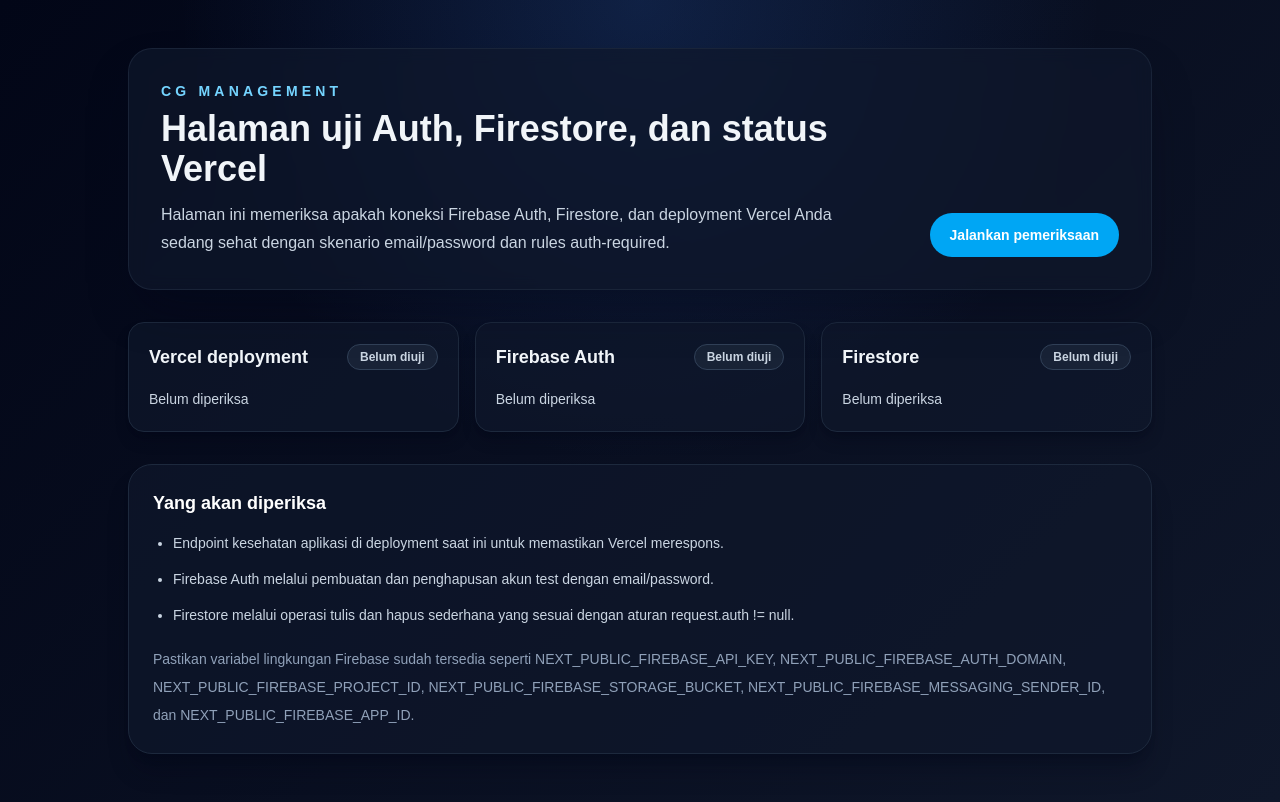
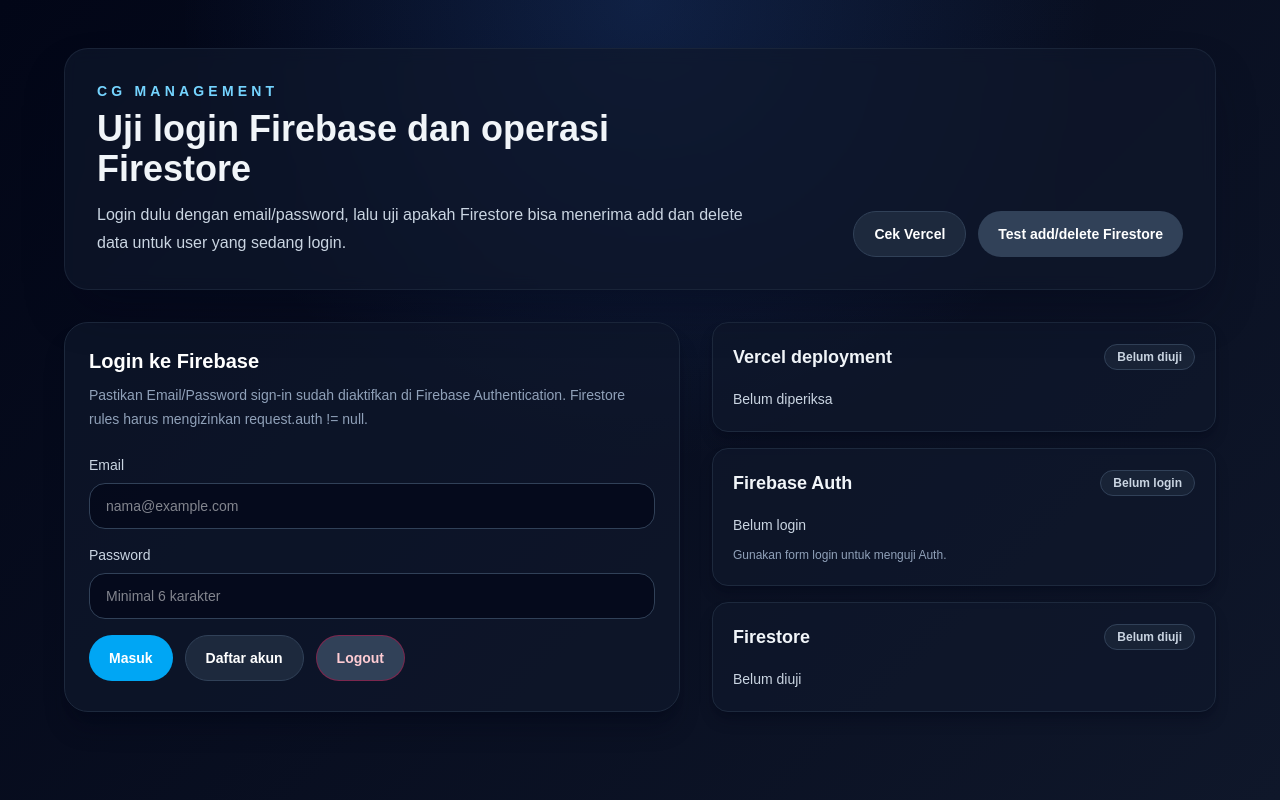
Before and after one commit to oCharybd1s/cgmanagement, a Next.js app: page / in a window 1280 px wide. Built offline with nearby package versions, Linux system fonts and the light colour scheme; no server answers.

Commit message:
fix testing firebase 3

```diff
--- a/app/page.tsx
+++ b/app/page.tsx
@@ -1,6 +1,16 @@
 "use client";
 
-import { useState } from "react";
+import { FormEvent, useEffect, useMemo, useState } from "react";
+import { getApps, initializeApp } from "firebase/app";
+import {
+  createUserWithEmailAndPassword,
+  getAuth,
+  onAuthStateChanged,
+  signInWithEmailAndPassword,
+  signOut,
+  User,
+} from "firebase/auth";
+import { addDoc, collection, deleteDoc, getFirestore } from "firebase/firestore";
 
 type CheckStatus = "idle" | "running" | "success" | "error";
 
@@ -10,6 +20,20 @@
   message: string;
   detail?: string;
 };
+
+const FIREBASE_CONFIG = {
+  apiKey: process.env.NEXT_PUBLIC_FIREBASE_API_KEY ?? "AIzaSyDyBKZ5ZS9QvdV6LQfV6xqCgAxj1oY7unM",
+  authDomain: process.env.NEXT_PUBLIC_FIREBASE_AUTH_DOMAIN ?? "cgmanagement.firebaseapp.com",
+  projectId: process.env.NEXT_PUBLIC_FIREBASE_PROJECT_ID ?? "cgmanagement",
+  storageBucket: process.env.NEXT_PUBLIC_FIREBASE_STORAGE_BUCKET ?? "cgmanagement.firebasestorage.app",
+  messagingSenderId: process.env.NEXT_PUBLIC_FIREBASE_MESSAGING_SENDER_ID ?? "347897744849",
+  appId: process.env.NEXT_PUBLIC_FIREBASE_APP_ID ?? "1:347897744849:web:833ec327e5077fc330e4f0",
+};
+
+function getFirebaseConfig() {
+  const hasRequiredFields = Object.values(FIREBASE_CONFIG).every((value) => Boolean(value));
+  return hasRequiredFields ? FIREBASE_CONFIG : null;
+}
 
 function statusBadgeClass(status: CheckStatus) {
   switch (status) {
@@ -25,22 +49,208 @@
 }
 
 export default function Home() {
-  const [results, setResults] = useState<CheckResult[]>([
-    { label: "Vercel deployment", status: "idle", message: "Belum diperiksa" },
-    { label: "Firebase Auth", status: "idle", message: "Belum diperiksa" },
-    { label: "Firestore", status: "idle", message: "Belum diperiksa" },
-  ]);
+  const firebaseConfig = useMemo(() => getFirebaseConfig(), []);
+  const [email, setEmail] = useState("");
+  const [password, setPassword] = useState("");
+  const [user, setUser] = useState<User | null>(null);
   const [busy, setBusy] = useState(false);
+  const [vercelStatus, setVercelStatus] = useState<CheckResult>({
+    label: "Vercel deployment",
+    status: "idle",
+    message: "Belum diperiksa",
+  });
+  const [authStatus, setAuthStatus] = useState<CheckResult>({
+    label: "Firebase Auth",
+    status: "idle",
+    message: "Belum login",
+  });
+  const [firestoreStatus, setFirestoreStatus] = useState<CheckResult>({
+    label: "Firestore",
+    status: "idle",
+    message: "Belum diuji",
+  });
 
-  async function runChecks() {
+  useEffect(() => {
+    if (!firebaseConfig) {
+      setAuthStatus({
+        label: "Firebase Auth",
+        status: "error",
+        message: "Konfigurasi Firebase belum siap",
+        detail: "Isi NEXT_PUBLIC_FIREBASE_* di Vercel atau .env.local.",
+      });
+      return;
+    }
+
+    const app = getApps()[0] ?? initializeApp(firebaseConfig);
+    const auth = getAuth(app);
+    const unsubscribe = onAuthStateChanged(auth, (currentUser) => {
+      setUser(currentUser);
+      if (currentUser) {
+        setAuthStatus({
+          label: "Firebase Auth",
+          status: "success",
+          message: "Sudah login",
+          detail: currentUser.email ?? "Email tidak tersedia",
+        });
+      } else {
+        setAuthStatus({
+          label: "Firebase Auth",
+          status: "idle",
+          message: "Belum login",
+          detail: "Gunakan form login untuk menguji Auth.",
+        });
+      }
+    });
+
+    return () => unsubscribe();
+  }, [firebaseConfig]);
+
+  async function handleAuth(action: "login" | "register") {
+    if (!firebaseConfig) {
+      setAuthStatus({
+        label: "Firebase Auth",
+        status: "error",
+        message: "Konfigurasi Firebase belum siap",
+        detail: "Isi NEXT_PUBLIC_FIREBASE_* di Vercel atau .env.local.",
+      });
+      return;
+    }
+
+    if (!email || !password) {
+      setAuthStatus({
+        label: "Firebase Auth",
+        status: "error",
+        message: "Email dan password wajib diisi",
+      });
+      return;
+    }
+
     setBusy(true);
+    setAuthStatus({
+      label: "Firebase Auth",
+      status: "running",
+      message: action === "login" ? "Mencoba login..." : "Membuat akun...",
+    });
 
-    const nextResults: CheckResult[] = [
-      { label: "Vercel deployment", status: "running", message: "Memeriksa endpoint kesehatan..." },
-      { label: "Firebase Auth", status: "running", message: "Mencoba akun email/password via Admin SDK..." },
-      { label: "Firestore", status: "running", message: "Menguji write/delete dengan aturan auth-required..." },
-    ];
-    setResults(nextResults);
+    try {
+      const app = getApps()[0] ?? initializeApp(firebaseConfig);
+      const auth = getAuth(app);
+      const credential =
+        action === "login"
+          ? await signInWithEmailAndPassword(auth, email, password)
+          : await createUserWithEmailAndPassword(auth, email, password);
+
+      setUser(credential.user);
+      setAuthStatus({
+        label: "Firebase Auth",
+        status: "success",
+        message: action === "login" ? "Login berhasil" : "Akun berhasil dibuat",
+        detail: credential.user.email ?? "Email tidak tersedia",
+      });
+    } catch (error) {
+      setAuthStatus({
+        label: "Firebase Auth",
+        status: "error",
+        message: action === "login" ? "Login gagal" : "Pembuatan akun gagal",
+        detail: error instanceof Error ? error.message : "Tidak ada detail",
+      });
+    } finally {
+      setBusy(false);
+    }
+  }
+
+  async function handleLogout() {
+    if (!firebaseConfig) {
+      return;
+    }
+
+    setBusy(true);
+    try {
+      const app = getApps()[0] ?? initializeApp(firebaseConfig);
+      const auth = getAuth(app);
+      await signOut(auth);
+      setUser(null);
+      setAuthStatus({
+        label: "Firebase Auth",
+        status: "idle",
+        message: "Berhasil logout",
+      });
+    } catch (error) {
+      setAuthStatus({
+        label: "Firebase Auth",
+        status: "error",
+        message: "Logout gagal",
+        detail: error instanceof Error ? error.message : "Tidak ada detail",
+      });
+    } finally {
+      setBusy(false);
+    }
+  }
+
+  async function handleFirestoreTest() {
+    if (!firebaseConfig) {
+      setFirestoreStatus({
+        label: "Firestore",
+        status: "error",
+        message: "Konfigurasi Firebase belum siap",
+        detail: "Isi NEXT_PUBLIC_FIREBASE_* di Vercel atau .env.local.",
+      });
+      return;
+    }
+
+    if (!user) {
+      setFirestoreStatus({
+        label: "Firestore",
+        status: "error",
+        message: "Harus login dulu",
+        detail: "Login menggunakan email/password sebelum menguji Firestore.",
+      });
+      return;
+    }
+
+    setBusy(true);
+    setFirestoreStatus({
+      label: "Firestore",
+      status: "running",
+      message: "Membuat data test lalu menghapusnya...",
+    });
+
+    try {
+      const app = getApps()[0] ?? initializeApp(firebaseConfig);
+      const db = getFirestore(app);
+      const docRef = await addDoc(collection(db, "health-checks"), {
+        source: "client-ui",
+        createdBy: user.uid,
+        email: user.email,
+        createdAt: new Date().toISOString(),
+      });
+      await deleteDoc(docRef);
+
+      setFirestoreStatus({
+        label: "Firestore",
+        status: "success",
+        message: "Add dan delete berhasil",
+        detail: `Dokumen ${docRef.id.slice(0, 8)}... dibuat lalu dihapus.`,
+      });
+    } catch (error) {
+      setFirestoreStatus({
+        label: "Firestore",
+        status: "error",
+        message: "Operasi Firestore gagal",
+        detail: error instanceof Error ? error.message : "Tidak ada detail",
+      });
+    } finally {
+      setBusy(false);
+    }
+  }
+
+  async function runVercelCheck() {
+    setBusy(true);
+    setVercelStatus({
+      label: "Vercel deployment",
+      status: "running",
+      message: "Memeriksa endpoint kesehatan...",
+    });
 
     try {
       const healthResponse = await fetch("/api/health");
@@ -50,112 +260,152 @@
         throw new Error(healthData?.error ?? "Endpoint kesehatan gagal direspons");
       }
 
-      nextResults[0] = {
+      setVercelStatus({
         label: "Vercel deployment",
         status: "success",
         message: "Deployment sehat",
         detail: healthData?.vercel?.url ?? "Endpoint /api/health berhasil diakses",
-      };
+      });
     } catch (error) {
-      nextResults[0] = {
+      setVercelStatus({
         label: "Vercel deployment",
         status: "error",
         message: "Deployment bermasalah atau tidak bisa dijangkau",
         detail: error instanceof Error ? error.message : "Tidak ada detail",
-      };
+      });
+    } finally {
+      setBusy(false);
     }
+  }
 
-    try {
-      const firebaseResponse = await fetch("/api/firebase-check");
-      const firebaseData = await firebaseResponse.json();
-
-      if (!firebaseResponse.ok || !firebaseData?.ok) {
-        throw new Error(firebaseData?.error ?? "Endpoint Firebase gagal direspons");
-      }
-
-      const authResult = firebaseData?.checks?.auth;
-      const firestoreResult = firebaseData?.checks?.firestore;
-
-      nextResults[1] = {
-        label: "Firebase Auth",
-        status: authResult?.ok ? "success" : "error",
-        message: authResult?.message ?? "Tidak ada hasil",
-        detail: authResult?.detail ?? "Tidak ada detail",
-      };
-
-      nextResults[2] = {
-        label: "Firestore",
-        status: firestoreResult?.ok ? "success" : "error",
-        message: firestoreResult?.message ?? "Tidak ada hasil",
-        detail: firestoreResult?.detail ?? "Tidak ada detail",
-      };
-    } catch (error) {
-      nextResults[1] = {
-        label: "Firebase Auth",
-        status: "error",
-        message: "Pemeriksaan Auth gagal",
-        detail: error instanceof Error ? error.message : "Tidak ada detail",
-      };
-      nextResults[2] = {
-        label: "Firestore",
-        status: "error",
-        message: "Pemeriksaan Firestore gagal",
-        detail: error instanceof Error ? error.message : "Tidak ada detail",
-      };
-    }
-
-    setResults(nextResults);
-    setBusy(false);
+  function handleSubmit(event: FormEvent) {
+    event.preventDefault();
+    void handleAuth("login");
   }
 
   return (
     <main className="min-h-screen bg-[radial-gradient(circle_at_top,_rgba(59,130,246,0.18),_transparent_45%),linear-gradient(135deg,_#020617,_#0f172a)] px-4 py-12 text-slate-100 sm:px-6 lg:px-8">
-      <div className="mx-auto flex max-w-5xl flex-col gap-8">
+      <div className="mx-auto flex max-w-6xl flex-col gap-8">
         <section className="rounded-3xl border border-slate-800/80 bg-slate-900/70 p-8 shadow-2xl shadow-slate-950/40 backdrop-blur">
-          <div className="flex flex-col gap-4 md:flex-row md:items-end md:justify-between">
+          <div className="flex flex-col gap-4 lg:flex-row lg:items-end lg:justify-between">
             <div className="max-w-2xl">
               <p className="text-sm font-semibold uppercase tracking-[0.3em] text-sky-300">CG Management</p>
-              <h1 className="mt-2 text-3xl font-semibold sm:text-4xl">Halaman uji Auth, Firestore, dan status Vercel</h1>
+              <h1 className="mt-2 text-3xl font-semibold sm:text-4xl">Uji login Firebase dan operasi Firestore</h1>
               <p className="mt-3 text-base leading-7 text-slate-300">
-                Halaman ini memeriksa apakah koneksi Firebase Auth, Firestore, dan deployment Vercel Anda sedang sehat dengan skenario email/password dan rules auth-required.
+                Login dulu dengan email/password, lalu uji apakah Firestore bisa menerima add dan delete data untuk user yang sedang login.
               </p>
             </div>
-            <button
-              onClick={runChecks}
-              disabled={busy}
-              className="rounded-full bg-sky-500 px-5 py-3 text-sm font-semibold text-white transition hover:bg-sky-400 disabled:cursor-not-allowed disabled:bg-slate-700"
-            >
-              {busy ? "Memeriksa..." : "Jalankan pemeriksaan"}
-            </button>
+            <div className="flex flex-wrap gap-3">
+              <button
+                onClick={runVercelCheck}
+                disabled={busy}
+                className="rounded-full border border-slate-700 bg-slate-800 px-5 py-3 text-sm font-semibold text-white transition hover:bg-slate-700 disabled:cursor-not-allowed disabled:bg-slate-700"
+              >
+                {busy ? "Memeriksa..." : "Cek Vercel"}
+              </button>
+              <button
+                onClick={handleFirestoreTest}
+                disabled={busy || !user}
+                className="rounded-full bg-sky-500 px-5 py-3 text-sm font-semibold text-white transition hover:bg-sky-400 disabled:cursor-not-allowed disabled:bg-slate-700"
+              >
+                {busy ? "Memproses..." : "Test add/delete Firestore"}
+              </button>
+            </div>
           </div>
         </section>
 
-        <section className="grid gap-4 md:grid-cols-3">
-          {results.map((result) => (
-            <article key={result.label} className="rounded-2xl border border-slate-800 bg-slate-900/70 p-5 shadow-lg shadow-slate-950/30">
+        <div className="grid gap-8 lg:grid-cols-[1.1fr_0.9fr]">
+          <section className="rounded-3xl border border-slate-800 bg-slate-900/70 p-6 shadow-xl shadow-slate-950/30">
+            <h2 className="text-xl font-semibold text-white">Login ke Firebase</h2>
+            <p className="mt-2 text-sm leading-6 text-slate-400">
+              Pastikan Email/Password sign-in sudah diaktifkan di Firebase Authentication. Firestore rules harus mengizinkan request.auth != null.
+            </p>
+
+            <form onSubmit={handleSubmit} className="mt-6 space-y-4">
+              <label className="block text-sm text-slate-300">
+                <span className="mb-2 block">Email</span>
+                <input
+                  type="email"
+                  value={email}
+                  onChange={(event) => setEmail(event.target.value)}
+                  className="w-full rounded-2xl border border-slate-700 bg-slate-950/70 px-4 py-3 text-white outline-none ring-0"
+                  placeholder="nama@example.com"
+                />
+              </label>
+              <label className="block text-sm text-slate-300">
+                <span className="mb-2 block">Password</span>
+                <input
+                  type="password"
+                  value={password}
+                  onChange={(event) => setPassword(event.target.value)}
+                  className="w-full rounded-2xl border border-slate-700 bg-slate-950/70 px-4 py-3 text-white outline-none ring-0"
+                  placeholder="Minimal 6 karakter"
+                />
+              </label>
+
+              <div className="flex flex-wrap gap-3">
+                <button
+                  type="submit"
+                  disabled={busy}
+                  className="rounded-full bg-sky-500 px-5 py-3 text-sm font-semibold text-white transition hover:bg-sky-400 disabled:cursor-not-allowed disabled:bg-slate-700"
+                >
+                  Masuk
+                </button>
+                <button
+                  type="button"
+                  onClick={() => void handleAuth("register")}
+                  disabled={busy}
+                  className="rounded-full border border-slate-700 bg-slate-800 px-5 py-3 text-sm font-semibold text-white transition hover:bg-slate-700 disabled:cursor-not-allowed disabled:bg-slate-700"
+                >
+                  Daftar akun
+                </button>
+                <button
+                  type="button"
+                  onClick={() => void handleLogout()}
+                  disabled={busy || !user}
+                  className="rounded-full border border-rose-600/40 bg-rose-500/10 px-5 py-3 text-sm font-semibold text-rose-200 transition hover:bg-rose-500/20 disabled:cursor-not-allowed disabled:bg-slate-700"
+                >
+                  Logout
+                </button>
+              </div>
+            </form>
+          </section>
+
+          <section className="space-y-4">
+            <article className="rounded-2xl border border-slate-800 bg-slate-900/70 p-5 shadow-lg shadow-slate-950/30">
               <div className="flex items-center justify-between gap-3">
-                <h2 className="text-lg font-semibold">{result.label}</h2>
-                <span className={`rounded-full border px-3 py-1 text-xs font-semibold ${statusBadgeClass(result.status)}`}>
-                  {result.status === "idle" ? "Belum diuji" : result.status}
+                <h2 className="text-lg font-semibold">{vercelStatus.label}</h2>
+                <span className={`rounded-full border px-3 py-1 text-xs font-semibold ${statusBadgeClass(vercelStatus.status)}`}>
+                  {vercelStatus.status === "idle" ? "Belum diuji" : vercelStatus.status}
                 </span>
               </div>
-              <p className="mt-4 text-sm leading-6 text-slate-300">{result.message}</p>
-              {result.detail ? <p className="mt-2 text-xs leading-5 text-slate-400">{result.detail}</p> : null}
+              <p className="mt-4 text-sm leading-6 text-slate-300">{vercelStatus.message}</p>
+              {vercelStatus.detail ? <p className="mt-2 text-xs leading-5 text-slate-400">{vercelStatus.detail}</p> : null}
             </article>
-          ))}
-        </section>
 
-        <section className="rounded-3xl border border-slate-800 bg-slate-900/70 p-6 text-sm leading-7 text-slate-300 shadow-xl shadow-slate-950/30">
-          <h3 className="text-lg font-semibold text-white">Yang akan diperiksa</h3>
-          <ul className="mt-3 list-disc space-y-2 pl-5">
-            <li>Endpoint kesehatan aplikasi di deployment saat ini untuk memastikan Vercel merespons.</li>
-            <li>Firebase Auth melalui pembuatan dan penghapusan akun test dengan email/password.</li>
-            <li>Firestore melalui operasi tulis dan hapus sederhana yang sesuai dengan aturan request.auth != null.</li>
-          </ul>
-          <p className="mt-4 text-slate-400">
-            Pastikan variabel lingkungan Firebase sudah tersedia seperti NEXT_PUBLIC_FIREBASE_API_KEY, NEXT_PUBLIC_FIREBASE_AUTH_DOMAIN, NEXT_PUBLIC_FIREBASE_PROJECT_ID, NEXT_PUBLIC_FIREBASE_STORAGE_BUCKET, NEXT_PUBLIC_FIREBASE_MESSAGING_SENDER_ID, dan NEXT_PUBLIC_FIREBASE_APP_ID.
-          </p>
-        </section>
+            <article className="rounded-2xl border border-slate-800 bg-slate-900/70 p-5 shadow-lg shadow-slate-950/30">
+              <div className="flex items-center justify-between gap-3">
+                <h2 className="text-lg font-semibold">{authStatus.label}</h2>
+                <span className={`rounded-full border px-3 py-1 text-xs font-semibold ${statusBadgeClass(authStatus.status)}`}>
+                  {authStatus.status === "idle" ? "Belum login" : authStatus.status}
+                </span>
+              </div>
+              <p className="mt-4 text-sm leading-6 text-slate-300">{authStatus.message}</p>
+              {authStatus.detail ? <p className="mt-2 text-xs leading-5 text-slate-400">{authStatus.detail}</p> : null}
+            </article>
+
+            <article className="rounded-2xl border border-slate-800 bg-slate-900/70 p-5 shadow-lg shadow-slate-950/30">
+              <div className="flex items-center justify-between gap-3">
+                <h2 className="text-lg font-semibold">{firestoreStatus.label}</h2>
+                <span className={`rounded-full border px-3 py-1 text-xs font-semibold ${statusBadgeClass(firestoreStatus.status)}`}>
+                  {firestoreStatus.status === "idle" ? "Belum diuji" : firestoreStatus.status}
+                </span>
+              </div>
+              <p className="mt-4 text-sm leading-6 text-slate-300">{firestoreStatus.message}</p>
+              {firestoreStatus.detail ? <p className="mt-2 text-xs leading-5 text-slate-400">{firestoreStatus.detail}</p> : null}
+            </article>
+          </section>
+        </div>
       </div>
     </main>
   );
```
